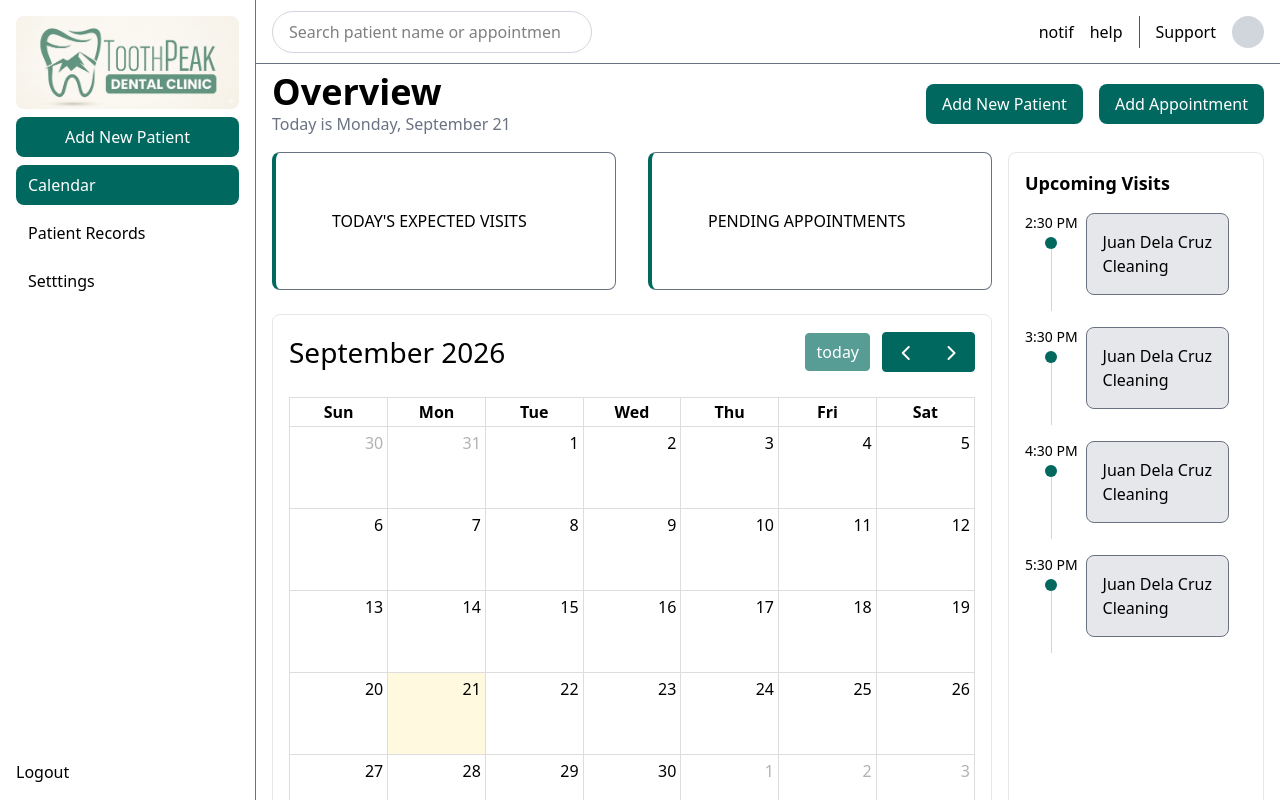
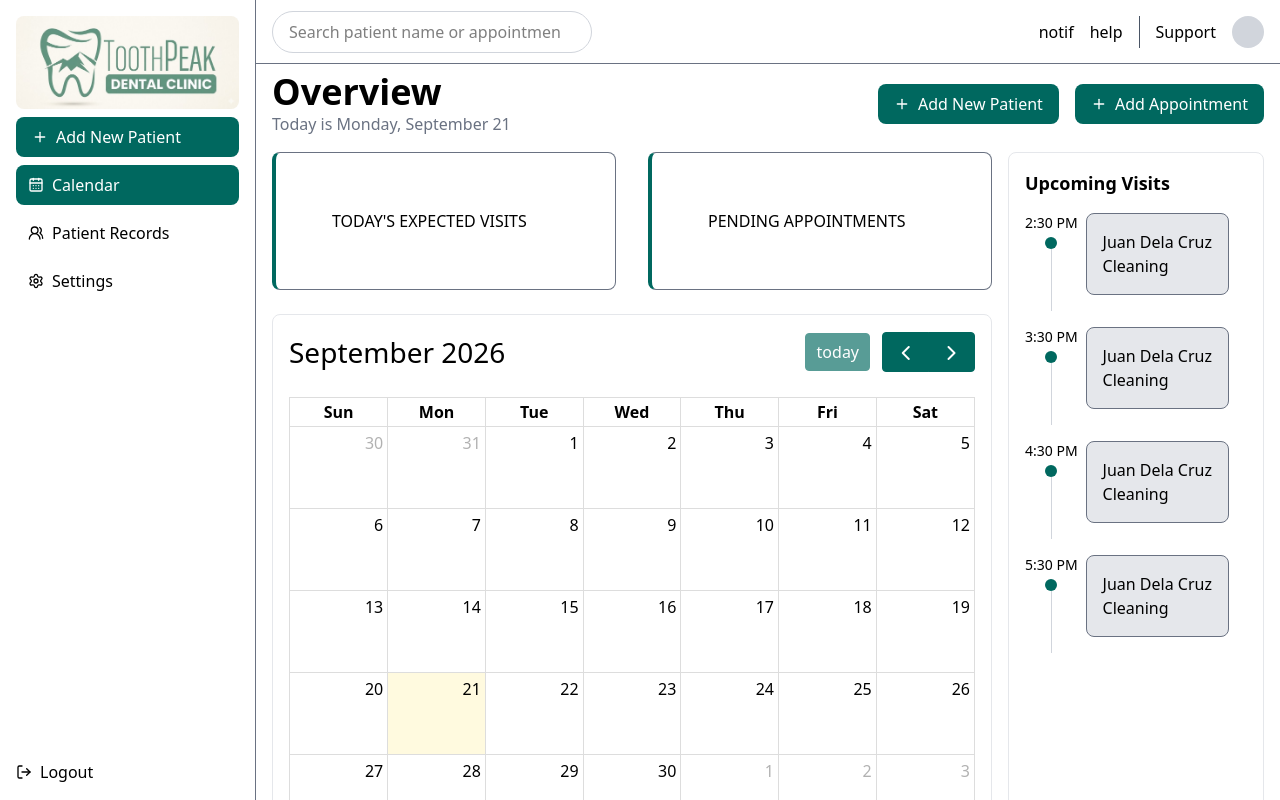
Before and after one commit to jazz212/3D_Dental_System, a Next.js app: page /dashboard in a window 1280 px wide. Built offline with nearby package versions, Linux system fonts and the light colour scheme.

Commit message:
add icons to hyper links in nav bar side bar and patient records

```diff
--- a/app/components/Dashboard.js
+++ b/app/components/Dashboard.js
@@ -1,4 +1,4 @@
-import { Pencil, Eye, Trash2 } from "lucide-react";
+import { Pencil, Eye, Trash2, Plus } from "lucide-react";
 import CalendarView from "./CalendarView";
 import Link from "next/link";
 export default function Dashboard() {
@@ -24,15 +24,25 @@ export default function Dashboard() {
         </div>
 
         <div className="flex gap-4">
-          <Link href="/dashboard/addpatient">
-            <button className="bg-[#00685F] px-4 py-2 text-white rounded-lg transition-all duration-100 active:scale-95 active:brightness-90">
+          <Link
+            href="/dashboard/addpatient"
+            className="bg-[#00685F] px-4 py-2 text-white rounded-lg cursor-pointer transition-all duration-100 active:scale-95 active:brightness-90"
+          >
+            <div className="flex items-center gap-2 w-full cursor-pointer">
+              <Plus className="w-4 h-4" />
               Add New Patient
-            </button>
+            </div>
           </Link>
 
-          <button className="bg-[#00685F] px-4 py-2 text-white rounded-lg">
-            Add Appointment
-          </button>
+          <Link
+            href=""
+            className="bg-[#00685F] px-4 py-2 text-white rounded-lg"
+          >
+            <div className="flex items-center gap-2 w-full cursor-pointer">
+              <Plus className="w-4 h-4" />
+              Add Appointment
+            </div>
+          </Link>
         </div>
       </div>
 
--- a/app/components/Login.js
+++ b/app/components/Login.js
@@ -26,7 +26,7 @@ export default function Login() {
           </label>
         </div>
         <Link href="/dashboard">
-          <button className="w-full bg-[#00685F] text-white py-2 rounded-lg transition-all duration-100 active:scale-95 active:brightness-90">
+          <button className="w-full bg-[#00685F] text-white py-2 rounded-lg transition-all duration-100 active:scale-95 active:brightness-90 cursor-pointer">
             Secure Login
           </button>
         </Link>
--- a/app/components/PatientRecords.js
+++ b/app/components/PatientRecords.js
@@ -1,5 +1,5 @@
 import Link from "next/link";
-import { Pencil, Eye, Delete } from "lucide-react";
+import { Pencil, Eye, Delete, Plus } from "lucide-react";
 export default function PatientRecords() {
   const pages = [1, 2, 3];
   return (
@@ -12,10 +12,14 @@ export default function PatientRecords() {
           </p>
         </div>
         <div className="flex gap-4">
-          <Link href="/dashboard/addpatient">
-            <button className="bg-[#00685F] px-4 py-2 text-white rounded-lg transition-all duration-100 active:scale-95 active:brightness-90">
+          <Link
+            href="/dashboard/addpatient"
+            className="bg-[#00685F] px-4 py-2 text-white rounded-lg transition-all duration-100 active:scale-95 active:brightness-90"
+          >
+            <div className="flex items-center gap-2 w-full cursor-pointer">
+              <Plus className="w-4 h-4" />
               Add New Patient
-            </button>
+            </div>
           </Link>
         </div>
       </div>
--- a/app/components/Sidebar.js
+++ b/app/components/Sidebar.js
@@ -1,5 +1,6 @@
 "use client";
 import { usePathname } from "next/navigation";
+import { CalendarDays, UsersRound, Settings, LogOut, Plus } from "lucide-react";
 import Link from "next/link";
 
 export default function Sidebar() {
@@ -9,34 +10,48 @@ export default function Sidebar() {
       <img src="/Logo/ToothPeakLogo.jpg" className="rounded-lg" />
       <div className="bg-[#00685F] px-4 py-2 text-white rounded-lg  transition-all duration-100 active:scale-95 active:brightness-90">
         <Link href="/dashboard/addpatient">
-          <button type="button" className="w-full">
+          <div className="flex items-center gap-2 w-full cursor-pointer">
+            <Plus className="w-4 h-4" />
             Add New Patient
-          </button>
+          </div>
         </Link>
       </div>
+
       <Link
         href="/dashboard"
-        className={`px-3 py-2 rounded-lg transition-all duration-100 active:scale-95 active:brightness-90 ${pathname === "/dashboard" ? "bg-[#00685F] text-white" : "text-black"}`}
+        className={`px-3 py-2  rounded-lg transition-all duration-100 active:scale-95 active:brightness-90 ${pathname === "/dashboard" ? "bg-[#00685F] text-white" : "text-black"}`}
       >
-        Calendar
+        <div className="flex items-center gap-2">
+          <CalendarDays className="w-4 h-4 " />
+          Calendar
+        </div>
       </Link>
       <Link
         href="/dashboard/patientrecords"
         className={`px-3 py-2 rounded-lg transition-all duration-100 active:scale-95 active:brightness-90 ${pathname === "/dashboard/patientrecords" ? "bg-[#00685F] text-white" : "text-black"}`}
       >
-        Patient Records
+        <div className="flex items-center gap-2">
+          <UsersRound className="w-4 h-4 " />
+          Patient Records
+        </div>
       </Link>
       <Link
         href="/settings"
         className={`px-3 py-2 rounded-lg transition-all duration-100 active:scale-95 active:brightness-90 ${pathname === "/dashboard/settings" ? "bg-[#00685F] text-white" : "text-black"}`}
       >
-        Setttings
+        <div className="flex items-center gap-2">
+          <Settings className="w-4 h-4 " />
+          Settings
+        </div>
       </Link>
       <Link
         href="/login"
         className="mt-auto transition-all duration-100 active:scale-95 active:brightness-90"
       >
-        Logout
+        <div className="flex items-center gap-2">
+          <LogOut className="w-4 h-4 " />
+          Logout
+        </div>
       </Link>
     </div>
   );
```
